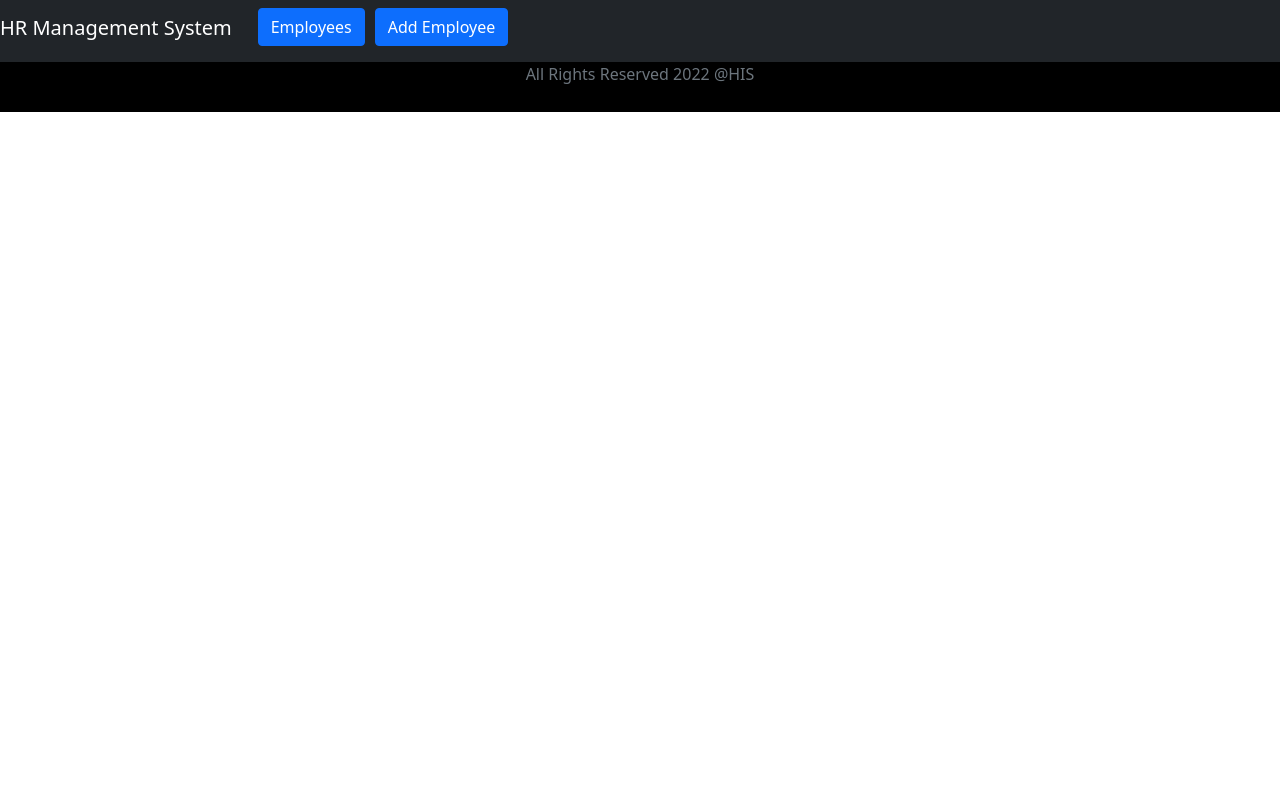
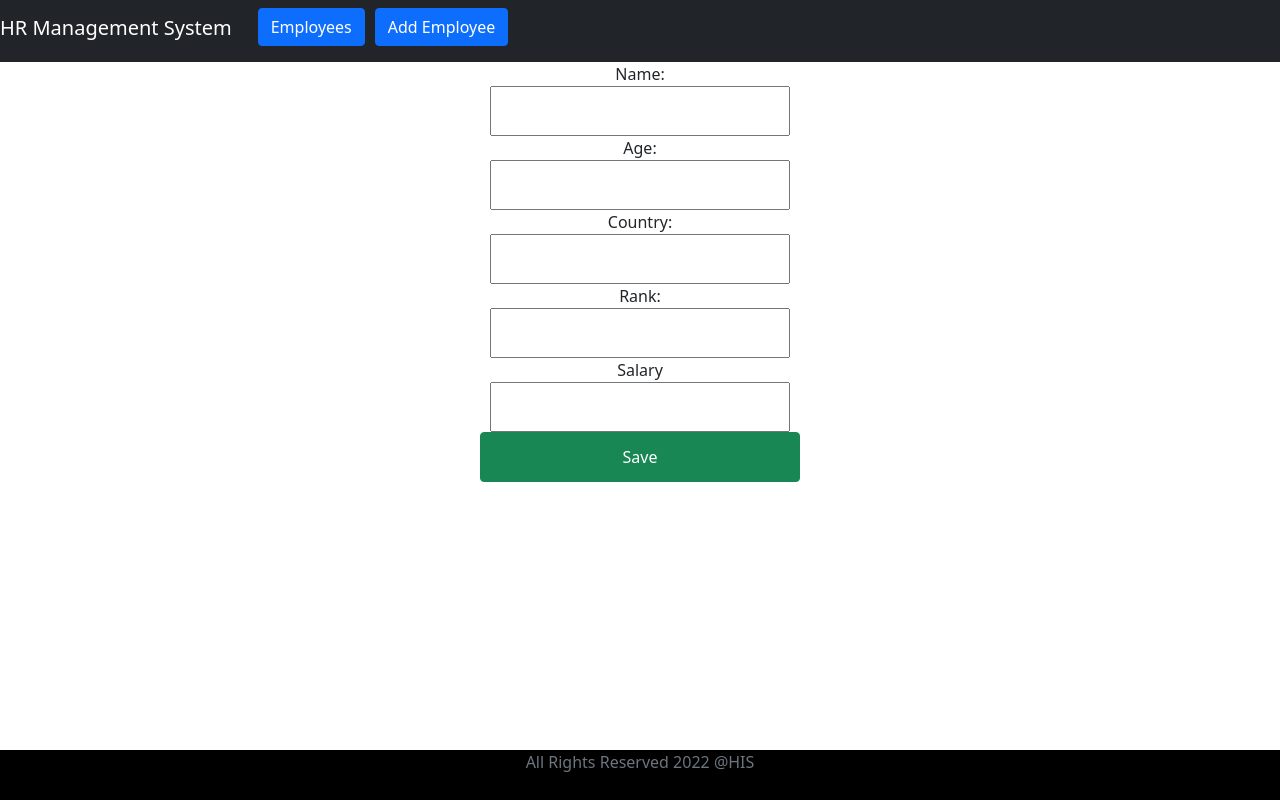
Before and after one commit to ezralangat88/HRMS, a React (Create React App) app in the folder client1/: page /editEmployee/1 in a window 1280 px wide. Built offline with nearby package versions, Linux system fonts and the light colour scheme.

Commit message:
update inc..

```diff
--- a/client1/src/App.css
+++ b/client1/src/App.css
@@ -39,13 +39,13 @@
 
 
 .footer {
-  position: absolute;
+
   width:100%;
   height: 50px;
   background-color: black;
   text-align: center;
   color: white;
-  position:sticky;
+  position:fixed;
   bottom: 0;
 
 }
--- a/client1/src/App.js
+++ b/client1/src/App.js
@@ -5,6 +5,7 @@ import AddEmployee1 from './Components/AddEmployee1';
 import HeaderComponent from './Components/Header';
 import FooterComponent from './Components/Footer';
 import EmployeeList from './Components/EmployeeList';
+import HomeComponent from './Components/Home';
 function App() {
 
 
@@ -13,8 +14,9 @@ function App() {
     <Router>
       <HeaderComponent/>
       <Routes>
-        <Route path="/" element={<AddEmployee />} />
+        <Route path="/" element={<HomeComponent />} />
         <Route path="/addEmployee" element={<AddEmployee1 />} />
+        <Route path='/editEmployee/:id' element={<AddEmployee1 />} />
         <Route path="/employeeList" element={<EmployeeList />} />
       </Routes>
       <FooterComponent/>
--- a/client1/src/Components/AddEmployee1.jsx
+++ b/client1/src/Components/AddEmployee1.jsx
@@ -34,18 +34,25 @@ function AddEmployee1() {
 
       const employee = {name, age, country, position, wage }
 
+      if(id){
+        EmployeeService.updateEmployee(id, employee).then((response) =>{
+          navigate('/employeeList');
+        }).catch(error =>{
+          console.log(error);
+      })
+      }else{
 
       //Parsing User to addUser() to send  User data to Rest API
       EmployeeService.addEmployee(employee).then (response =>{
 
-          console.log(response.data);
+        console.log(response.data);
 
-          navigate('/employeeList');
+        navigate('/employeeList');
 
-      }).catch(error =>{
-          console.log(error);
-      })
-
+    }).catch(error =>{
+        console.log(error);
+    })
+    }
 
   }
 
--- a/client1/src/Components/EmployeeList.jsx
+++ b/client1/src/Components/EmployeeList.jsx
@@ -6,6 +6,7 @@ import EmployeeService from '../Services/EmployeeService';
 const EmployeeList = () => {
     const [employees, setEmployees] = useState([]);
 
+    // LIST
     useEffect(() => {
       getAllEmployees();
 
@@ -22,6 +23,10 @@ const EmployeeList = () => {
         })
 
     }
+
+    //UPDATE
+
+
 
     //DELETE
     const deleteEmployee = (id) =>{
@@ -68,6 +73,7 @@ const EmployeeList = () => {
                         <td>
                            {/* <Link to = {`/edit-user/${employee.id}`} className='btn btn-info'> Update</Link>
                             */}
+                       <Link to = {`/editEmployee/${employee.id}`} className='btn btn-info'> Update</Link>
                         <button className = "btn btn-danger" onClick = {() => deleteEmployee(employee.id)}
                                    style = {{marginLeft:"10px"}}> Delete</button>
                         </td>
--- /dev/null
+++ b/client1/src/Components/Home.jsx
@@ -0,0 +1,9 @@
+import React from 'react'
+
+const HomeComponent = () => {
+  return (
+    <div>Home</div>
+  )
+}
+
+export default HomeComponent
--- a/client1/src/Services/EmployeeService.js
+++ b/client1/src/Services/EmployeeService.js
@@ -4,6 +4,7 @@ import axios from "axios";
 const EMPLOYEE_LIST = "http://localhost:5001/employees";
 const EMPLOYEE_ADD = "http://localhost:5001/create";
 const EMPLOYEE_DELETE = "http://localhost:5001/delete";
+const EMPLOYEE_UPDATE = "http://localhost:5001/update";
 
 class EmployeeService {
 
@@ -29,7 +30,10 @@ class EmployeeService {
         return axios.get(EMPLOYEE_LIST + '/' + id);
     }
 
-
+    //Update
+    updateEmployee(id, employee){
+        return axios.put(EMPLOYEE_UPDATE + '/' + id, employee);
+    }
 
 }
 
```
